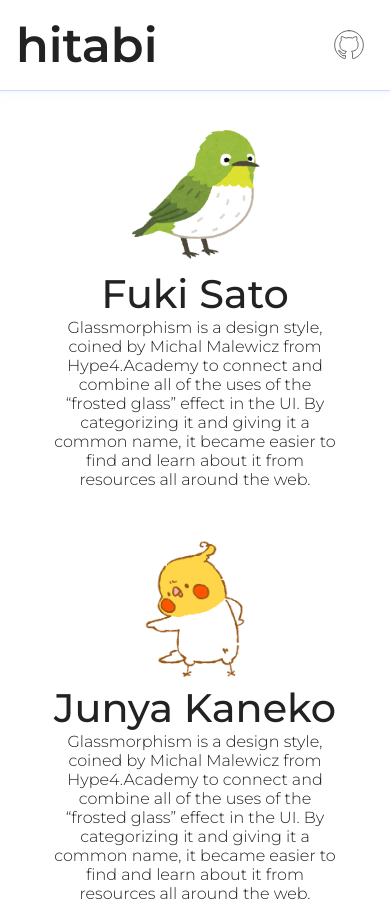
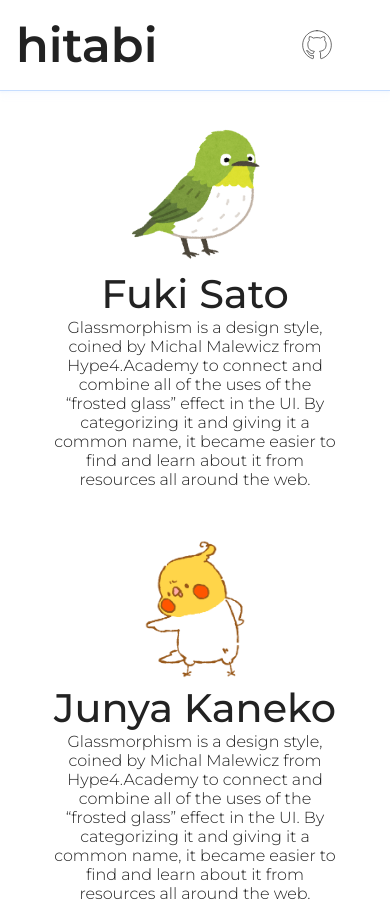
Before and after one commit to fukicycle/hitabi-project, a plain HTML site: page index.html in a window 390 px wide. Shown: the top 906 px of the page. Drawn offline with Linux system fonts and the light colour scheme.

Commit message:
Update app.css

```diff
--- a/resources/css/app.css
+++ b/resources/css/app.css
@@ -187,6 +187,6 @@ a {
     }
 
     .nav-item {
-        width: auto;
+        width: 80px;
     }
 }
```
